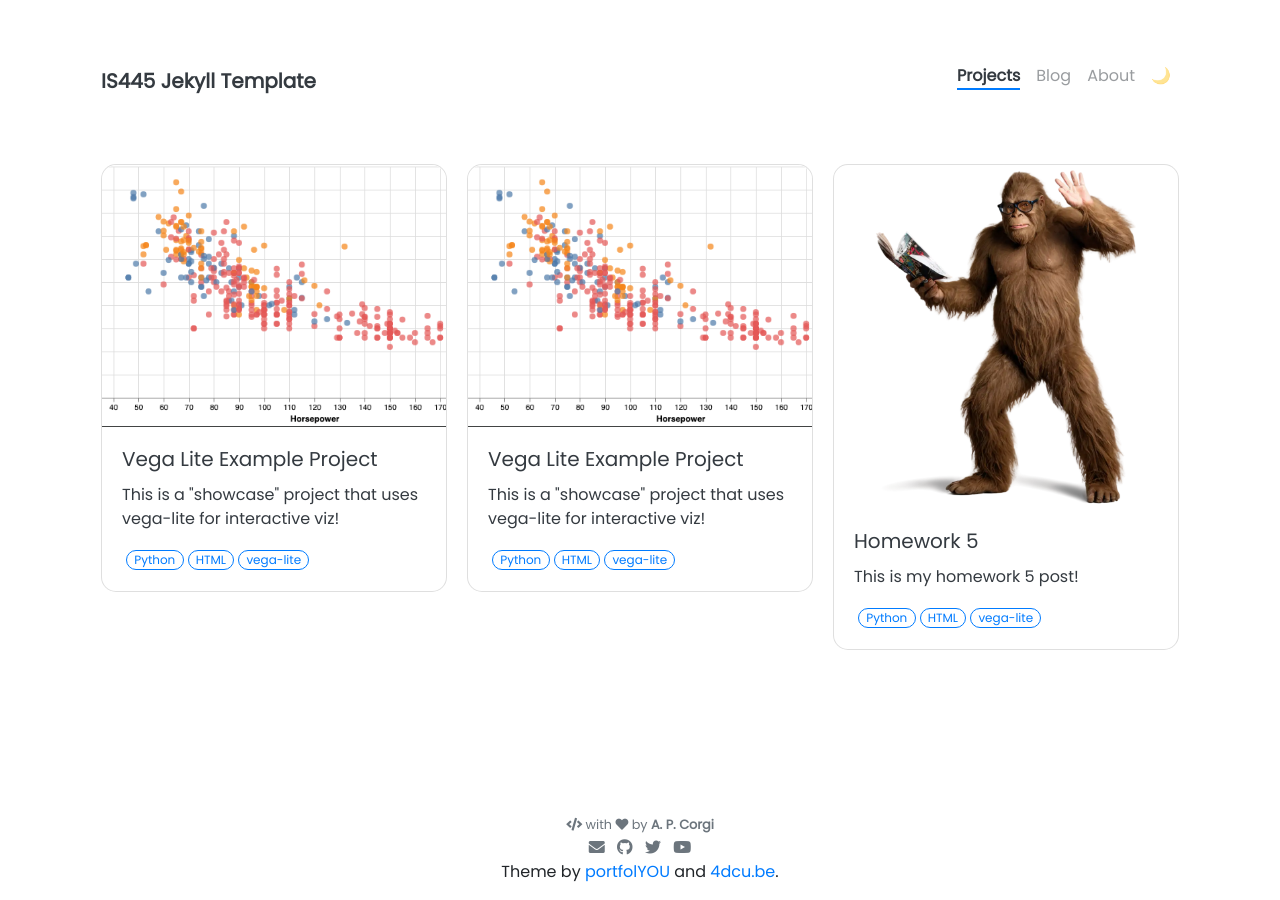
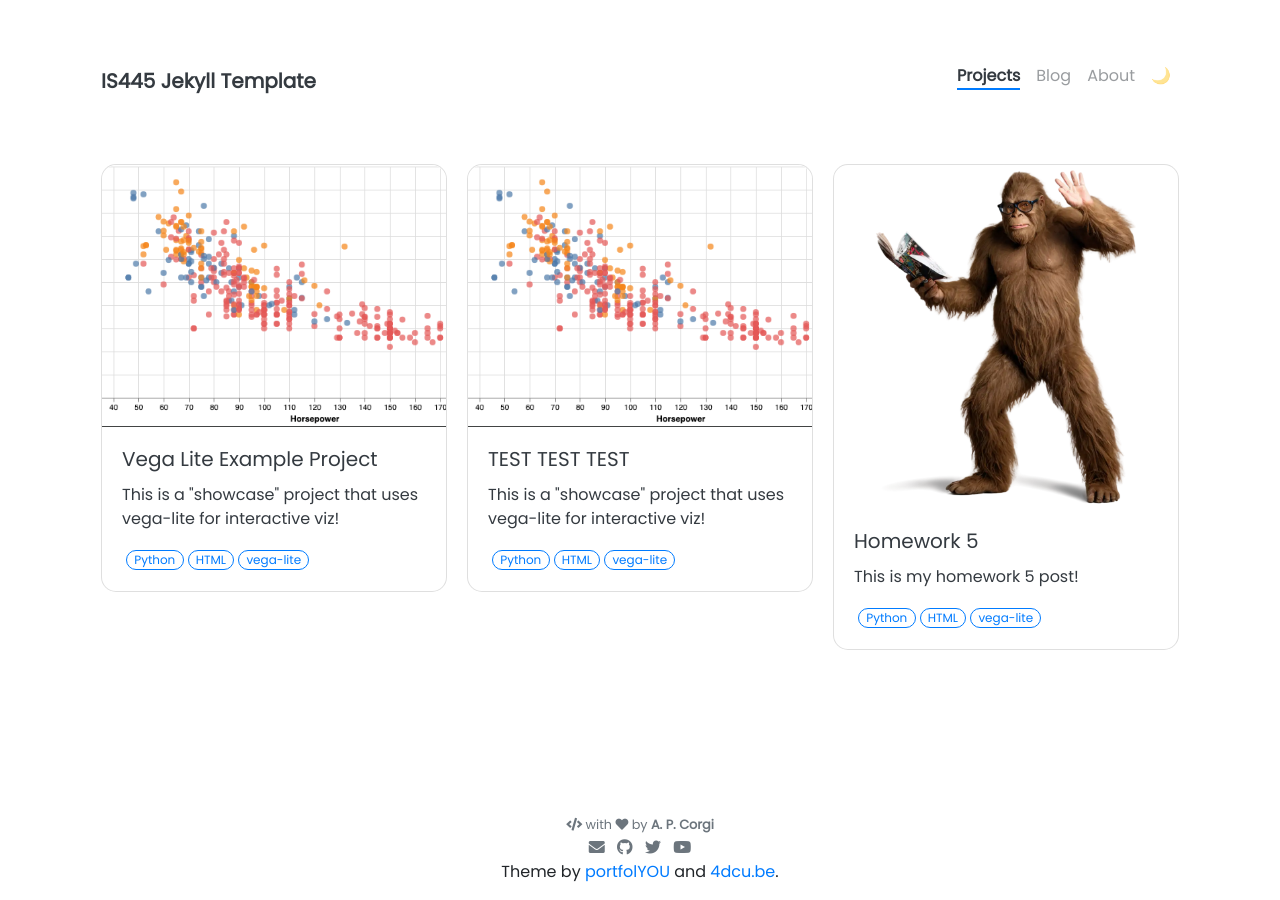
Before and after one commit to jorgeyoshi/jorgeyoshi, a Jekyll site: the page built from pages/projects.html, in a window 1280 px wide. Built offline with Jekyll 4.4.1, drawn with Linux system fonts in a browser that asks for light colours; nearby versions of some CDN libraries.

Commit message:
Update 2_Vega_lite_project.md

```diff
--- a/_projects/2_Vega_lite_project.md
+++ b/_projects/2_Vega_lite_project.md
@@ -1,5 +1,5 @@
 ---
-name: Vega Lite Example Project
+name: TEST TEST TEST
 tools: [Python, HTML, vega-lite]
 image: assets/pngs/cars.png
 description: This is a "showcase" project that uses vega-lite for interactive viz!
```
